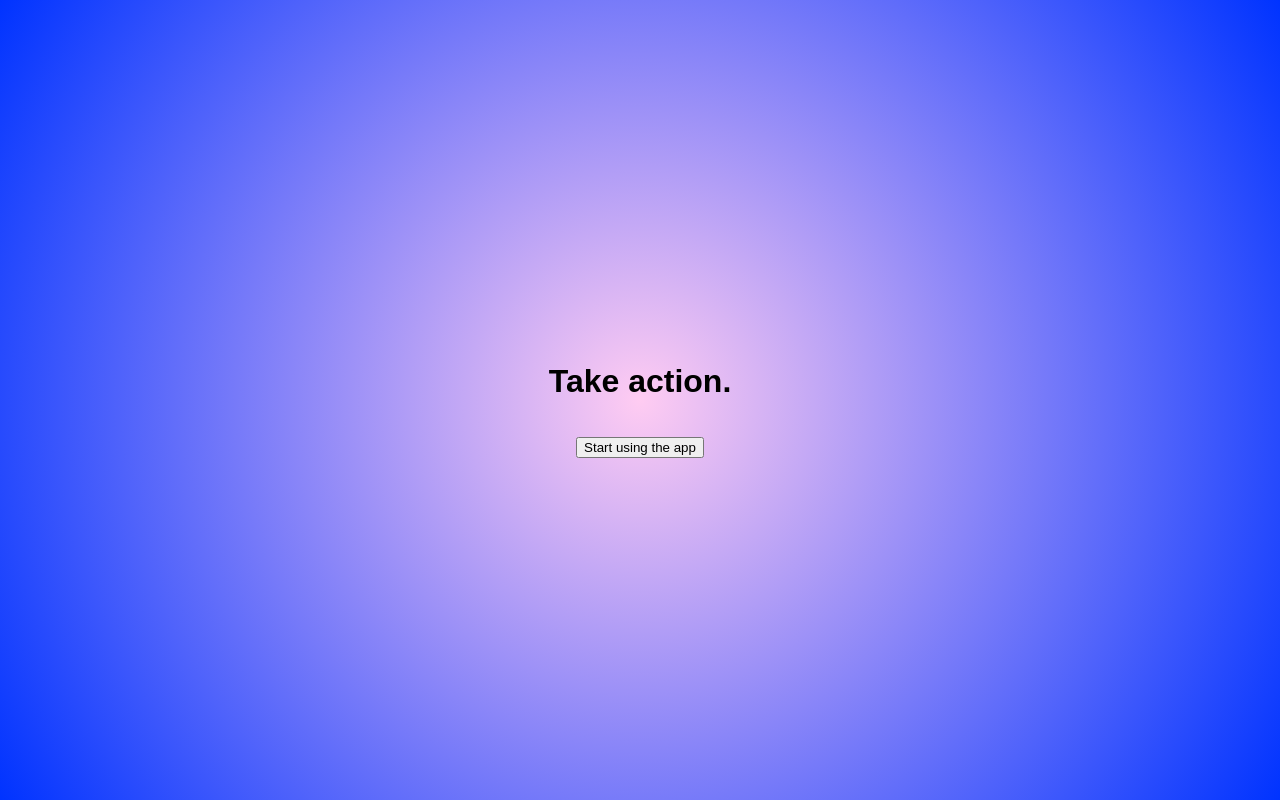
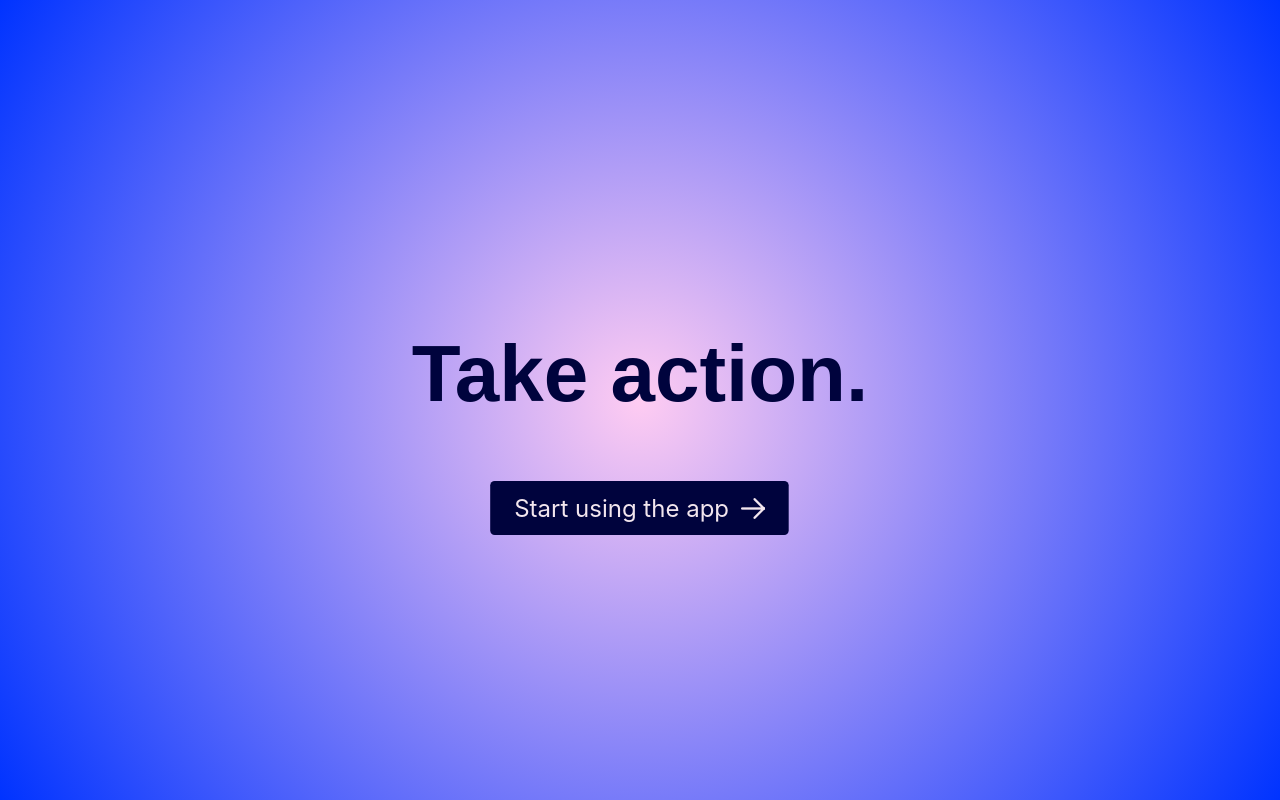
Before and after one commit to milenatarkowska/react-todo-project, a React (Vite) app: page / in a window 1280 px wide. Built offline with nearby package versions, Linux system fonts and the light colour scheme.

Commit message:
Styled landing page

```diff
--- a/package.json
+++ b/package.json
@@ -10,6 +10,8 @@
     "preview": "vite preview"
   },
   "dependencies": {
+    "primeicons": "^7.0.0",
+    "primereact": "^10.9.6",
     "react": "^19.1.1",
     "react-dom": "^19.1.1",
     "react-router-dom": "^7.8.0"
--- a/src/pages/WelcomePage.css
+++ b/src/pages/WelcomePage.css
@@ -15,8 +15,29 @@
     box-sizing: border-box;
 }
 
+.welcome-page Button{
+    scale: 1.5;
+    background-color: #00033D;
+    border: none;
+    color: #F2E6EE;
+    transition: all 0.3s ease-in-out;
+}
+
+.welcome-page Button:hover{
+    scale: 1.5;
+    background-color: #1141b8;
+    box-shadow: 0 0 10px #F2E6EE, 0 0 20px #FFCCF2;
+    transform: scale(1.02);
+    border: #f4f2ef;
+}
+
 body{
     margin: 0;
     padding: 0;
     overflow: hidden;
 }
+
+.welcome-page h1{
+    font-size: 5rem;
+    color: #00033D;
+}
--- a/src/pages/WelcomePage.jsx
+++ b/src/pages/WelcomePage.jsx
@@ -1,5 +1,7 @@
 import { useNavigate } from "react-router-dom";
 import "./WelcomePage.css";
+import { Button } from 'primereact/button';
+
 
 export default function WelcomePage(){
     const navigate = useNavigate();
@@ -9,7 +11,7 @@ export default function WelcomePage(){
                 <h1>Take action.</h1>
             </div>
             <div className="button">
-                <button onClick={() => navigate("/app")}>Start using the app</button>
+                <Button label="Start using the app" icon="pi pi-arrow-right" iconPos="right" onClick={() => navigate("/app")}/>
             </div>
         </div>
     )
```
Also changed, not shown: src/App.jsx (+6 -1 lines), 1 other file (tests, documents, lock files or other folders).
